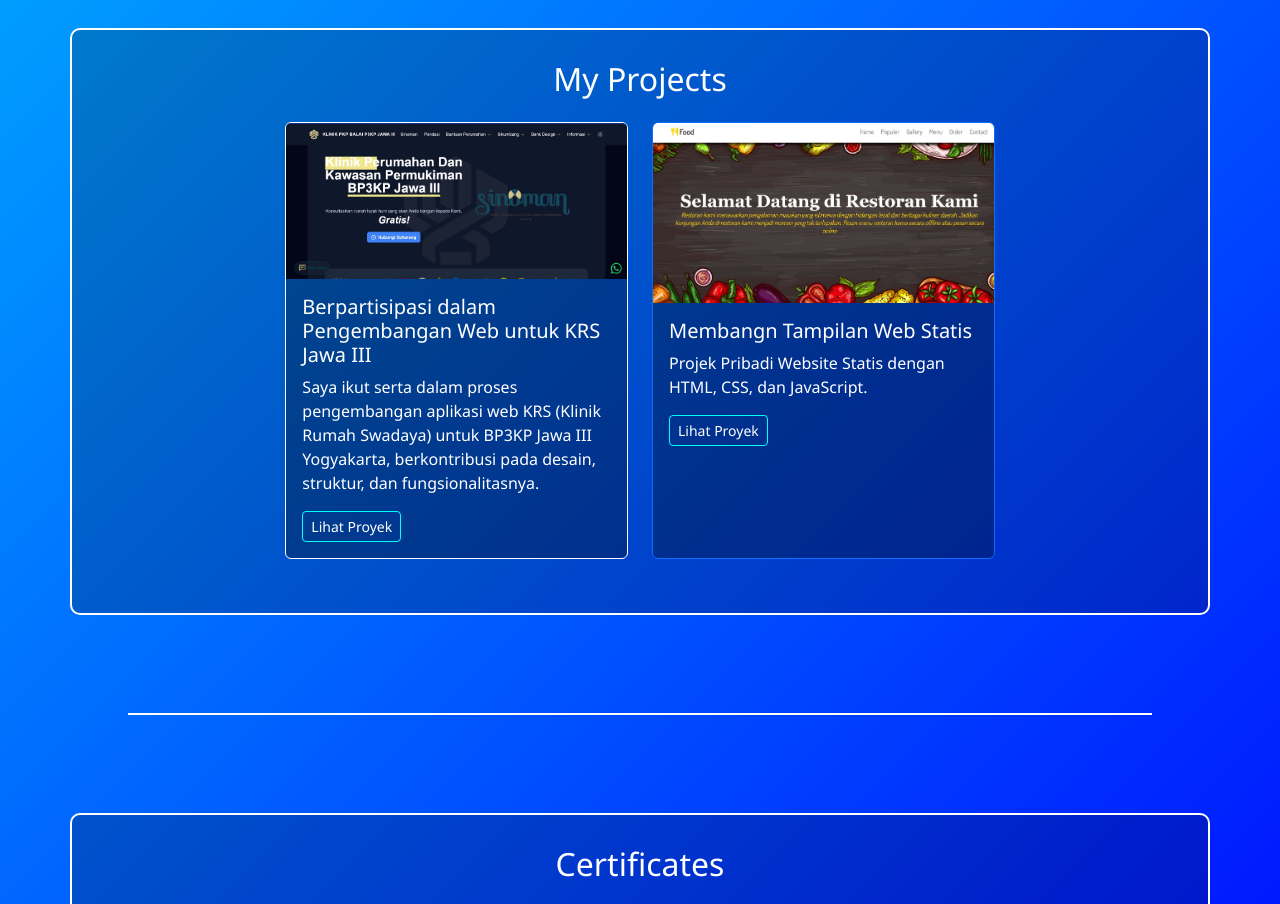
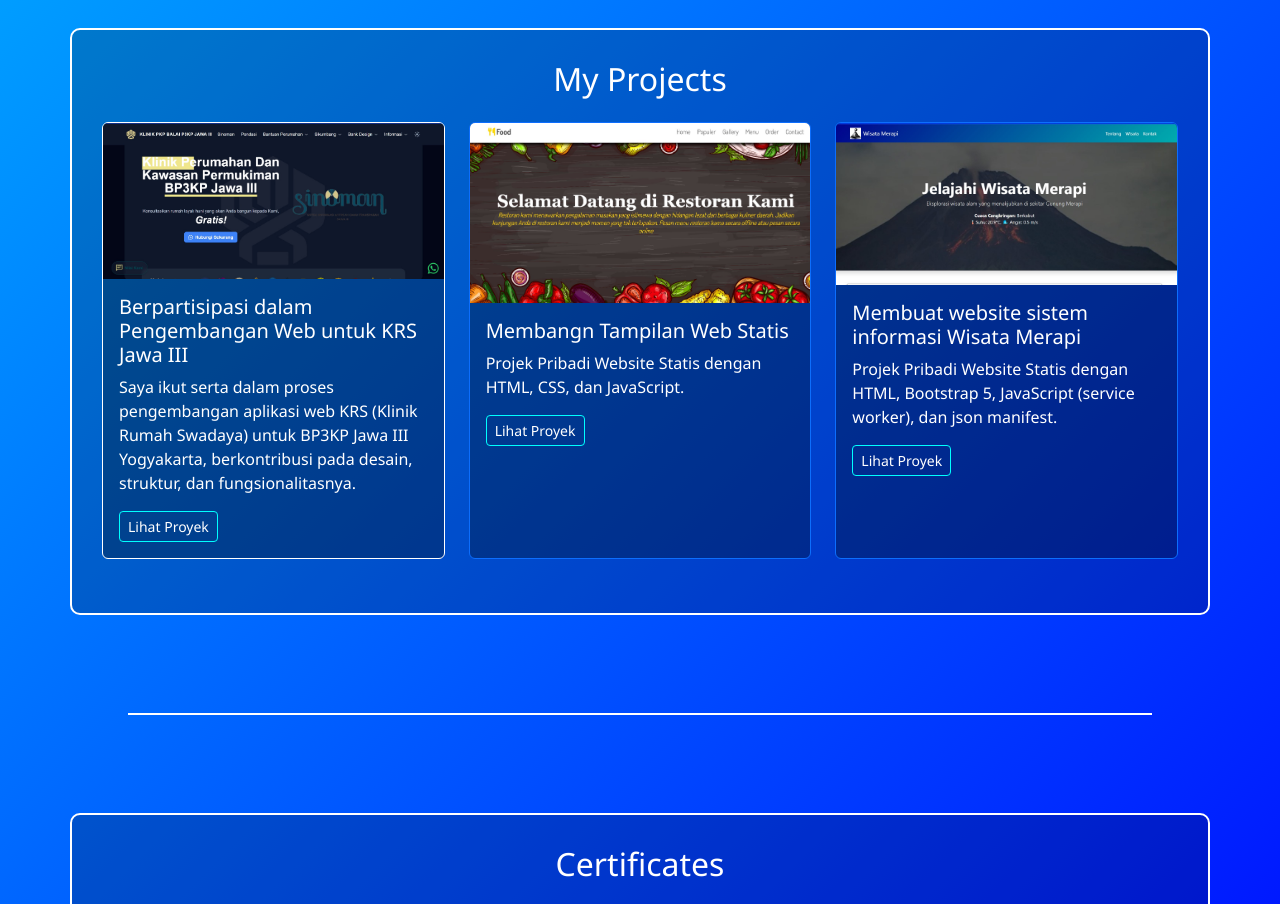
Before and after one commit to ivandi15/Portofolio, a plain HTML site: page index.html in a window 1280 px wide. Shown: the part 1620-2524 px from the top of the page. Drawn offline with nearby package versions, Linux system fonts and the light colour scheme.

Commit message:
update index

```diff
--- a/index.html
+++ b/index.html
@@ -106,7 +106,8 @@
   <div class="container section-box">
     <h2 class="mb-4 text-center">My Projects</h2>
     <div class="row justify-content-center">
-        <div class="col-md-4 mb-4">
+      <!-- Projek 1 -->
+      <div class="col-md-4 mb-4">
         <div class="card project-card h-100 border border-white">
           <img src="images/krsjawa3.jpg" class="card-img-top" alt="Project 1">
           <div class="card-body">
@@ -116,6 +117,7 @@
           </div>
         </div>
       </div>
+      <!-- Projek 2 -->
       <div class="col-md-4 mb-4">
         <div class="card project-card h-100 border border-primary">
           <img src="images/resto.jpg" class="card-img-top" alt="Project 2">
@@ -123,6 +125,17 @@
             <h5 class="card-title">Membangn Tampilan Web Statis</h5>
             <p class="card-text">Projek Pribadi Website Statis dengan HTML, CSS, dan JavaScript.</p>
             <a href="https://ivandi15.github.io/Projek-Web-Statis-PWC/" class="btn btn-outline-primary btn-sm">Lihat Proyek</a>
+          </div>
+        </div>
+      </div>
+      <!-- Projek 3 -->
+      <div class="col-md-4 mb-4">
+        <div class="card project-card h-100 border border-primary">
+          <img src="images/Wisata-Merapi.jpg" class="card-img-top" alt="Project 2">
+          <div class="card-body">
+            <h5 class="card-title">Membuat website sistem informasi Wisata Merapi</h5>
+            <p class="card-text">Projek Pribadi Website Statis dengan HTML, Bootstrap 5, JavaScript (service worker), dan json manifest.</p>
+            <a href="https://ivandi15.github.io/WisataMerapi/" class="btn btn-outline-primary btn-sm">Lihat Proyek</a>
           </div>
         </div>
       </div>
```
Also changed, not shown: images/Wisata-Merapi.jpg (added).
